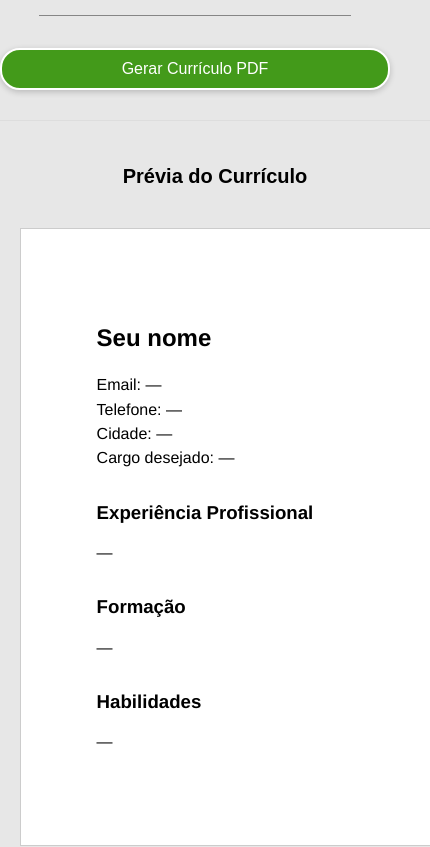
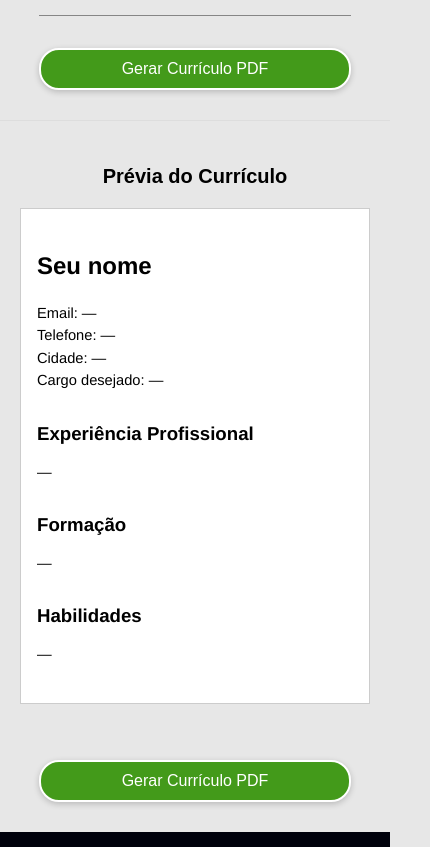
Before and after one commit to marcos-bento/max-curriculo, a React (Create React App) app: page /form in a window 390 px wide. Shown: the part 2160-3007 px from the top of the page, 430 px wide, since content can reach past the window. Built offline with nearby package versions, Linux system fonts and the light colour scheme; a web font is replaced by a local one.

Commit message:
Atualização Mobile finalizada

```diff
--- a/src/components/Banner/Banner.css
+++ b/src/components/Banner/Banner.css
@@ -91,7 +91,8 @@
   .banner-item.grande,
   .banner-item.pequeno.top,
   .banner-item.pequeno.bottom {
-    width: 100%;
+    display: flex;
+    flex-direction: column;
   }
 
   .banner-item-texto,
@@ -110,6 +111,7 @@
   .banner-container {
     padding: 40px var(--padding-padrao);
     gap: 20px;
+    align-items: center;
   }
 
   .banner-item {
--- a/src/components/Preview/Modelos/Modelo0Preview.css
+++ b/src/components/Preview/Modelos/Modelo0Preview.css
@@ -48,3 +48,14 @@ ul {
 ul li {
   margin-bottom: 4px;
 }
+
+/* Ajuste para telas menores: faz o preview caber sem rolagem horizontal */
+@media (max-width: 1024px) {
+  .modelo0-preview {
+    width: 100%;
+    max-width: 100%;
+    margin: 20px auto;
+    padding: 24px 16px;
+    font-size: 11pt;
+  }
+}
--- a/src/components/Preview/Modelos/Modelo1Preview.css
+++ b/src/components/Preview/Modelos/Modelo1Preview.css
@@ -194,7 +194,7 @@
   background: rgb(40,40,40);
 }
 
-@media (max-width: 820px) {
+@media (max-width: 1024px) {
   .modelo1-preview { width: 100%; }
   .m1-inner { padding: 0 20px 24px 20px; }
   :root { --tl-gutter: 16px; }
--- a/src/components/Preview/Modelos/Modelo2Preview.css
+++ b/src/components/Preview/Modelos/Modelo2Preview.css
@@ -188,3 +188,41 @@
 }
 .modelo2-btn:hover { opacity: 0.92; }
 .modelo2-btn:active { transform: translateY(1px); }
+
+/* Ajustes de responsividade para o preview caber em telas menores */
+@media (max-width: 1024px) {
+  .modelo2-wrap-outer,
+  .modelo2-cta {
+    width: 100%;
+    margin: 16px auto 0;
+  }
+
+  .modelo2-wrapper {
+    width: 100%;
+    border-radius: 0;
+  }
+
+  .modelo2-header {
+    padding: 20px 16px;
+  }
+
+  .modelo2-header-grid {
+    grid-template-columns: 1fr;
+    gap: 16px;
+    text-align: center;
+  }
+
+  .modelo2-nome-linha {
+    justify-content: center;
+  }
+
+  .modelo2-grid {
+    grid-template-columns: 1fr;
+    min-height: auto;
+  }
+
+  .modelo2-col-esq,
+  .modelo2-col-dir {
+    padding: 20px 16px;
+  }
+}
--- a/src/components/TituloSessao/TituloSessao.css
+++ b/src/components/TituloSessao/TituloSessao.css
@@ -5,7 +5,6 @@
   align-items: center;
   justify-content: center;
   color: white;
-  width: 100%;
   margin: 3rem 0;
 }
 
@@ -19,7 +18,7 @@
 @media (max-width: 768px) {
   .titulo-sessao {
     height: auto;
-    padding: 16px 12px;
+    padding: 1rem 12px;
     text-align: center;
   }
 }
--- a/src/pages/Form/Form.css
+++ b/src/pages/Form/Form.css
@@ -71,9 +71,11 @@
 }
 
 .preview-container {
+  box-sizing: border-box;
   padding: 40px var(--padding-padrao);
   border-top: 1px solid #ddd;
-  width: min(1000px, 100%);
+  width: 100%;
+  max-width: 1000px;
   margin: auto;
   overflow-x: auto;
 }
@@ -216,6 +218,6 @@
   }
 
   .btn-gerar-curriculo {
-    width: 100%;
+    width: 80%;
   }
 }
--- a/src/pages/SelecionarModelo/SelecionarModelo.css
+++ b/src/pages/SelecionarModelo/SelecionarModelo.css
@@ -59,6 +59,6 @@
 
   .modelo-card {
     width: 100%;
-    max-width: 320px;
+    max-width: 300px;
   }
 }
```
Also changed, not shown: todo.txt.
